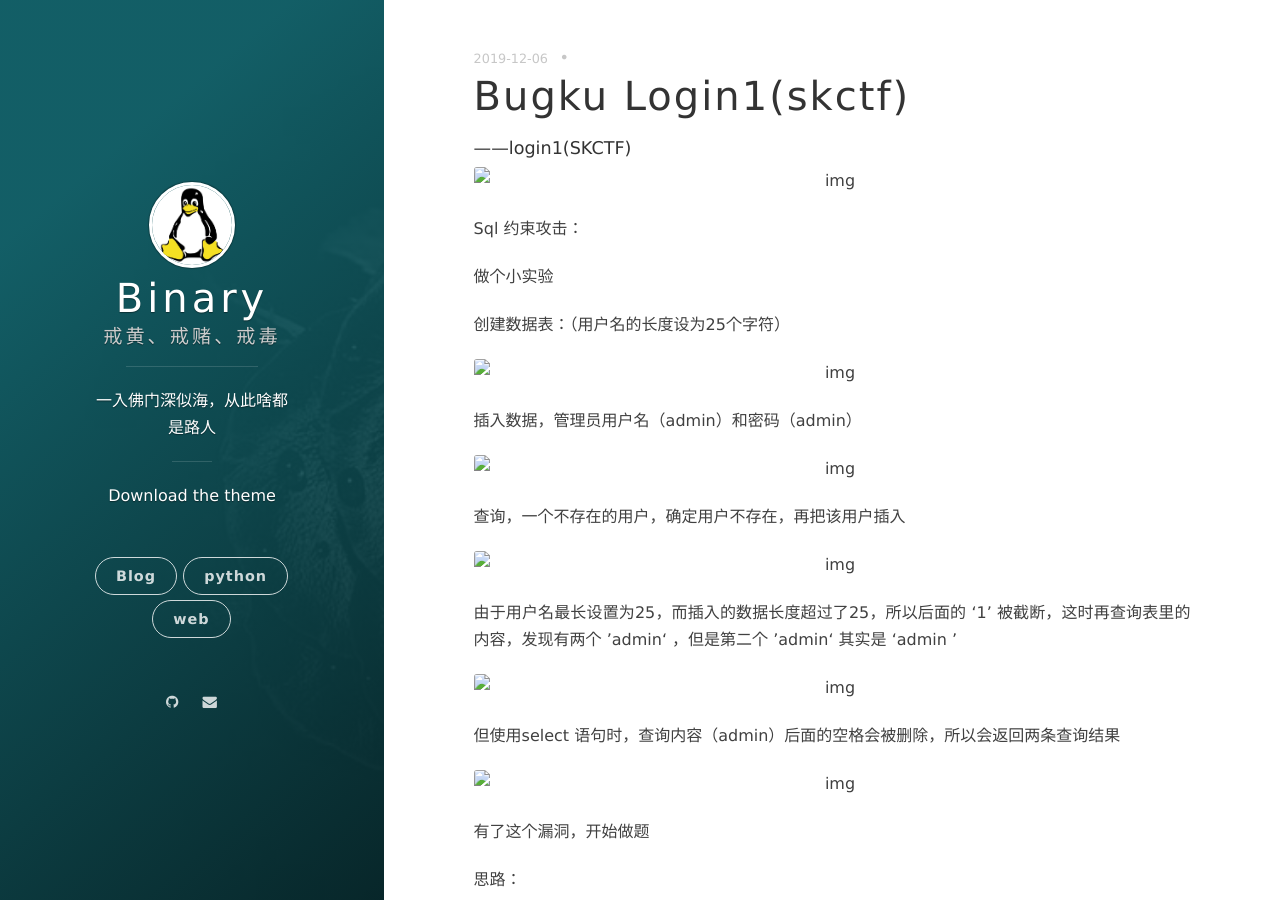
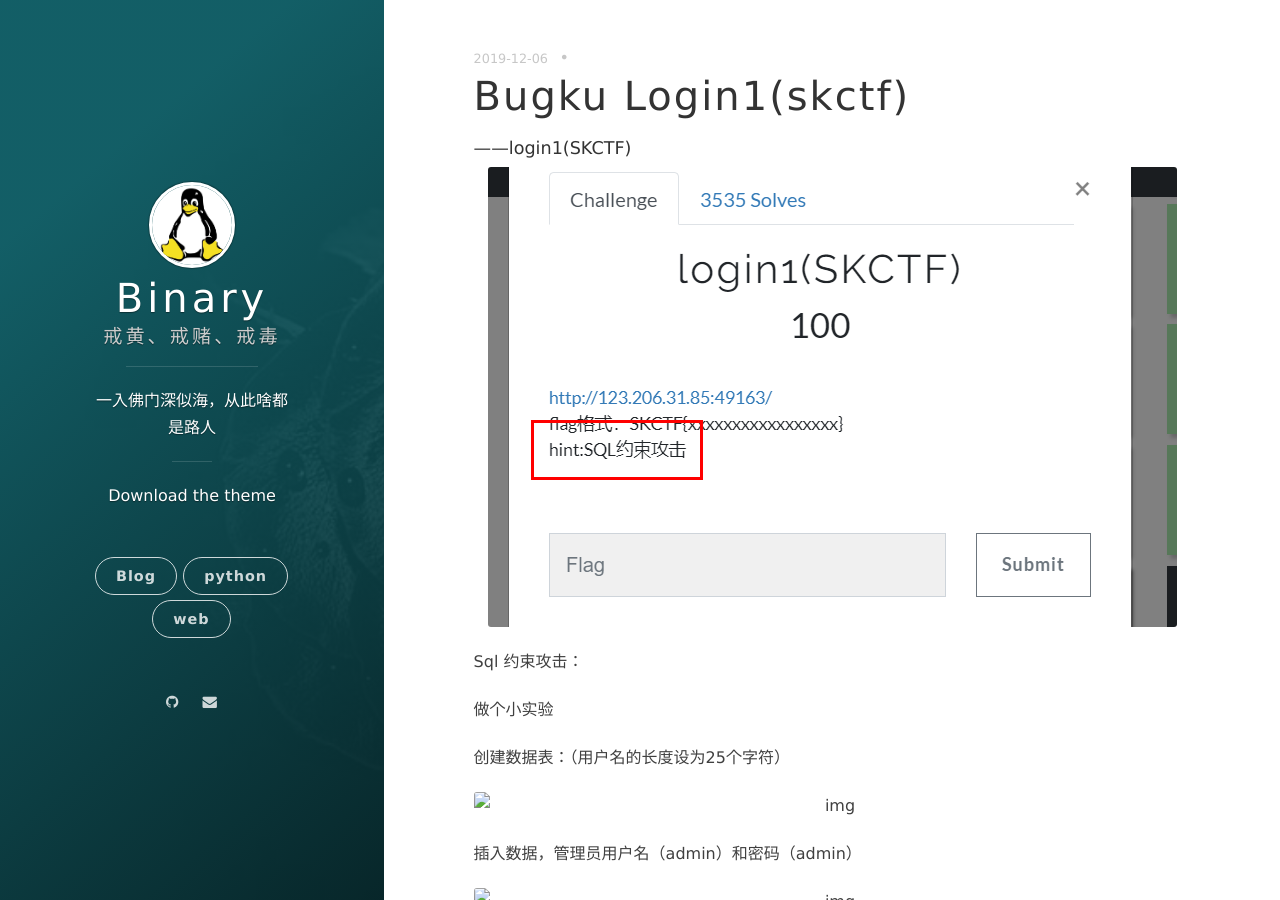
Before and after one commit to Binary-ZRJ/Binary-ZRJ.github.io, a Jekyll site: the page built from _posts/2019-12-6-Bugku-login1(SKCTF).md, in a window 1280 px wide and 900 px high. Built offline with Jekyll 4.4.1, drawn with Linux system fonts in a browser that asks for light colours; nearby versions of some CDN libraries; our own code applies the rules of GitHub Pages for plain Markdown files; comment, search, counter and statistics services are not loaded.

```diff
--- a/_posts/2019-12-6-Bugku-login1(SKCTF).md
+++ b/_posts/2019-12-6-Bugku-login1(SKCTF).md
@@ -1,6 +1,6 @@
 #### ------login1(SKCTF)
 
-![img](file:///C:\Users\Binary\AppData\Local\Temp\ksohtml7616\wps1.jpg)
+![img](https://github.com/Binary-ZRJ/Binary-ZRJ.github.io/blob/master/blog_photos/login1.png?raw=true)
 
 Sql 约束攻击：
 
```
